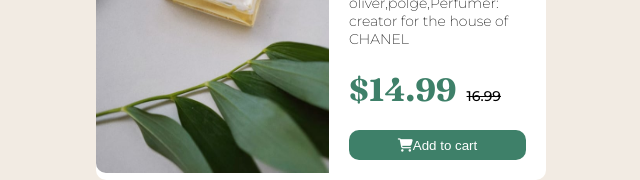
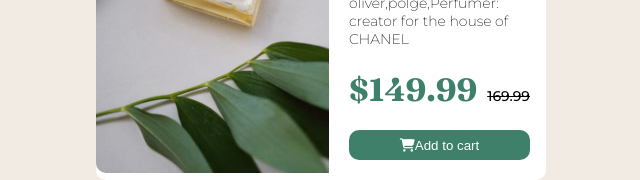
Before and after one commit to gautamSH20/preview-card, a plain HTML site: page index.html in a window 1280 px wide. Shown: the part 435-615 px from the top of the page, without its empty margins (319-959 px from the left). Drawn offline with Linux system fonts and the light colour scheme.

Commit message:
Update index.html

```diff
--- a/index.html
+++ b/index.html
@@ -41,8 +41,8 @@
             oliver,polge,Perfumer: creator for the house of CHANEL
           </p>
           <footer>
-            <h1 style="color: rgb(62, 128, 105)">&dollar;14.99</h1>
-            <p>16.99</p>
+            <h1 style="color: rgb(62, 128, 105)">&dollar;149.99</h1>
+            <p>169.99</p>
           </footer>
           <button><i class="fa-solid fa-cart-shopping"></i>Add to cart</button>
         </div>
```
